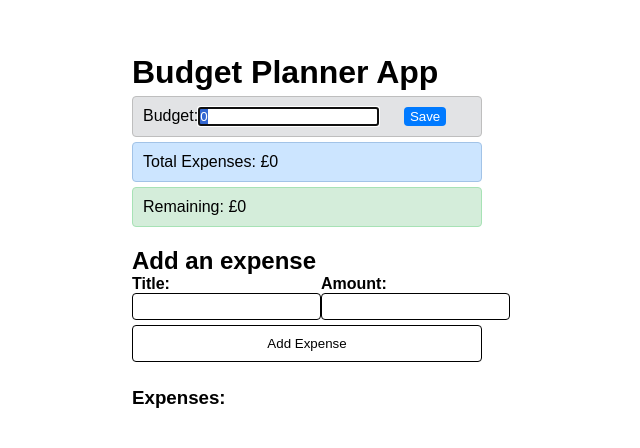
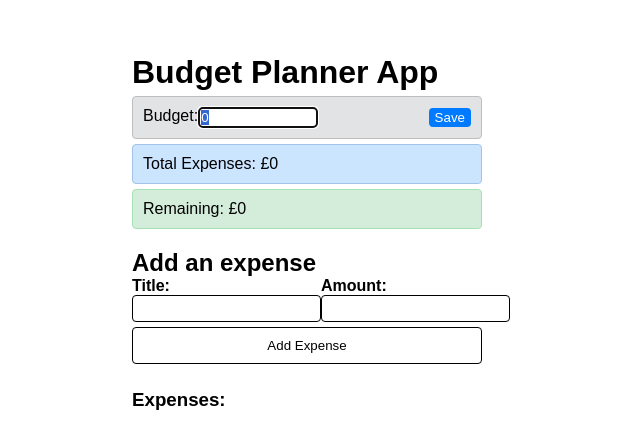
Before and after one commit to WillHoward95/expenses-tracker, a React (Vite) app: page / in a window 1280 px wide. Shown: the part 186-634 px from the top of the page, without its empty margins (333-973 px from the left). Built offline with nearby package versions, Linux system fonts and the light colour scheme; a web font is replaced by a local one.

Commit message:
added validation and toast alerts to 'add expense input' and 'expense edit inputs'

```diff
--- a/src/App.css
+++ b/src/App.css
@@ -14,6 +14,7 @@
 .totalsItem {
   display: flex;
   justify-content: space-between;
+  align-items: center;
   width: 100%;
   border-radius: 4px;
   padding: 10px;
@@ -108,13 +109,19 @@ button {
 .budgetDisplay {
   display: flex;
 }
-toast.error('🦄 Wow so easy!', {
-  position: "top-right",
-  autoClose: 5000,
-  hideProgressBar: false,
-  closeOnClick: true,
-  pauseOnHover: true,
-  draggable: true,
-  progress: undefined,
-  theme: "colored",
-  });
+
+.input {
+  max-width: 120px;
+  border: 1px solid white;
+  background-color: white;
+  border-radius: 4px;
+  padding: 0;
+  margin: 3px;
+  height: 30px;
+}
+
+.budgetInput {
+  height: initial;
+  padding: 2px;
+  margin: 0;
+}
--- a/src/features/expenses/components/AddExpense.tsx
+++ b/src/features/expenses/components/AddExpense.tsx
@@ -8,6 +8,9 @@ import {
   selectExpensesArray,
   selectKey,
 } from "../expensesSlice"
+import Joi from "joi"
+import { ToastContainer, toast } from "react-toastify"
+import "react-toastify/dist/ReactToastify.css"
 
 const AddExpense = () => {
   const dispatch = useDispatch()
@@ -15,6 +18,23 @@ const AddExpense = () => {
   const expenseTitle = useSelector(selectExpenseTitle)
   const expenseAmount = useSelector(selectExpenseAmount)
   const key = useSelector(selectKey)
+
+  const inputSchema = Joi.object({
+    amount: Joi.number().required().greater(0),
+    title: Joi.string().required().min(1),
+  })
+
+  const notify = (errorMessage: string) =>
+    toast.error(errorMessage, {
+      position: "top-right",
+      autoClose: 5000,
+      hideProgressBar: false,
+      closeOnClick: true,
+      pauseOnHover: true,
+      draggable: true,
+      progress: undefined,
+      theme: "colored",
+    })
 
   return (
     <>
@@ -35,7 +55,7 @@ const AddExpense = () => {
           <h4>Amount:</h4>
           <input
             className="expenseInput"
-            type="number"
+            // type="number"
             onInput={(e) => {
               const target = e.target as HTMLInputElement
               dispatch(setExpenseAmount(Number(target.value)))
@@ -46,8 +66,15 @@ const AddExpense = () => {
       <button
         className="addExpenseButton button"
         onMouseDown={(e) => {
-          if (expenseTitle) {
-            if (expenseAmount > 0) {
+          const { error } = inputSchema.validate({
+            amount: expenseAmount,
+            title: expenseTitle,
+          })
+          // console.log(newBudget)
+          if (error) {
+            console.log(error)
+            notify(error.toString())
+          } else if (expenseAmount > 0) {
             dispatch(
               setNewExpense({
                 title: expenseTitle,
@@ -56,12 +83,12 @@ const AddExpense = () => {
               }),
             )
           }
-          }
         }}
       >
         Add Expense
       </button>
       <h3 className="expensesListTitle">Expenses:</h3>
+      {/* <ToastContainer pauseOnFocusLoss={false} /> */}
     </>
   )
 }
--- a/src/features/expenses/components/BudgetTotal.tsx
+++ b/src/features/expenses/components/BudgetTotal.tsx
@@ -19,7 +19,7 @@ const BudgetTotal = () => {
   const newBudget = useSelector(selectNewBudget)
 
   const numberSchema = Joi.object({
-    budget: Joi.number(),
+    budget: Joi.number().greater(0),
   })
 
   const notify = (errorMessage: string) =>
@@ -35,11 +35,13 @@ const BudgetTotal = () => {
     })
 
   return (
+    <div>
       <div className="totalsItem budgetTotal">
         <div className="budgetDisplay">
           <p>Budget: </p>
           {budgetBoolean ? (
             <input
+              className="input budgetInput"
               autoFocus
               // type="number"
               defaultValue={budget}
@@ -81,6 +83,7 @@ const BudgetTotal = () => {
             Edit
           </button>
         )}
+      </div>
       <ToastContainer pauseOnFocusLoss={false} />
     </div>
   )
--- a/src/features/expenses/components/ExpenseItem.tsx
+++ b/src/features/expenses/components/ExpenseItem.tsx
@@ -9,6 +9,9 @@ import {
   selectExpenseEditAmount,
   editExpense,
 } from "../expensesSlice"
+import Joi from "joi"
+import { ToastContainer, toast } from "react-toastify"
+import "react-toastify/dist/ReactToastify.css"
 
 const ExpenseItem = (props: any) => {
   const dispatch = useDispatch()
@@ -17,10 +20,27 @@ const ExpenseItem = (props: any) => {
   const expenseEditTitle = useSelector(selectExpenseEditTitle)
   const expenseEditAmount = useSelector(selectExpenseEditAmount)
 
+  const editSchema = Joi.object({
+    budget: Joi.number().greater(-1),
+  })
+
+  const notify = (errorMessage: string) =>
+    toast.error(errorMessage, {
+      position: "top-right",
+      autoClose: 5000,
+      hideProgressBar: false,
+      closeOnClick: true,
+      pauseOnHover: true,
+      draggable: true,
+      progress: undefined,
+      theme: "colored",
+    })
+
   return (
     <div className="expenseListItem">
       {editBoolean ? (
         <input
+          className="input"
           type="text"
           placeholder={item.title}
           onInput={(e) => {
@@ -35,9 +55,9 @@ const ExpenseItem = (props: any) => {
       <div className="listItemButtons">
         {editBoolean ? (
           <input
-            type="number"
+            // type="number"
             placeholder={item.amount}
-            className="expenseListCost"
+            className="input"
             onInput={(e) => {
               const target = e.target as HTMLInputElement
               dispatch(setExpenseEditAmount(target.value))
@@ -51,16 +71,20 @@ const ExpenseItem = (props: any) => {
           <button
             className="expenseListCost expenseListEdit"
             onClick={() => {
-              if (expenseEditTitle) {
-                if (expenseEditAmount > 0) {
-                  dispatch(
-                    editExpense({
-                      title: expenseEditTitle,
-                      amount: expenseEditAmount,
-                      oldExpense: props.item,
-                    }),
-                  )
-                }
+              const { error } = editSchema.validate({
+                budget: Number(expenseEditAmount),
+              })
+              if (error) {
+                console.log(error)
+                notify(error.toString())
+              } else {
+                dispatch(
+                  editExpense({
+                    title: expenseEditTitle || item.title,
+                    amount: expenseEditAmount || item.amount,
+                    oldExpense: props.item,
+                  }),
+                )
               }
 
               dispatch(setExpenseEditBoolean())
@@ -72,6 +96,7 @@ const ExpenseItem = (props: any) => {
           <button
             className="expenseListCost expenseListEdit"
             onClick={() => {
+              console.log(expenseEditAmount)
               dispatch(setExpenseEditBoolean())
             }}
           >
--- a/src/features/expenses/expensesSlice.ts
+++ b/src/features/expenses/expensesSlice.ts
@@ -93,6 +93,9 @@ export const expensesSlice = createSlice({
       console.log(expensesCounter)
 
       state.totalExpenses = expensesCounter
+
+      // state.expenseEditTitle = ""
+      // state.expenseEditAmount = 0
     },
   },
 })
```
Lines whose indentation alone changed are shown as unchanged.
